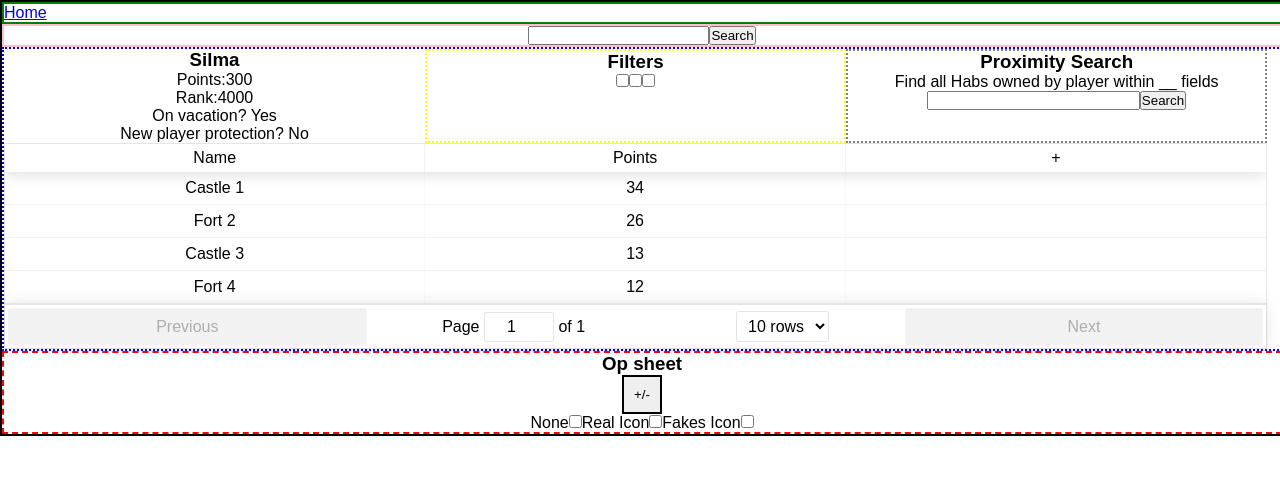
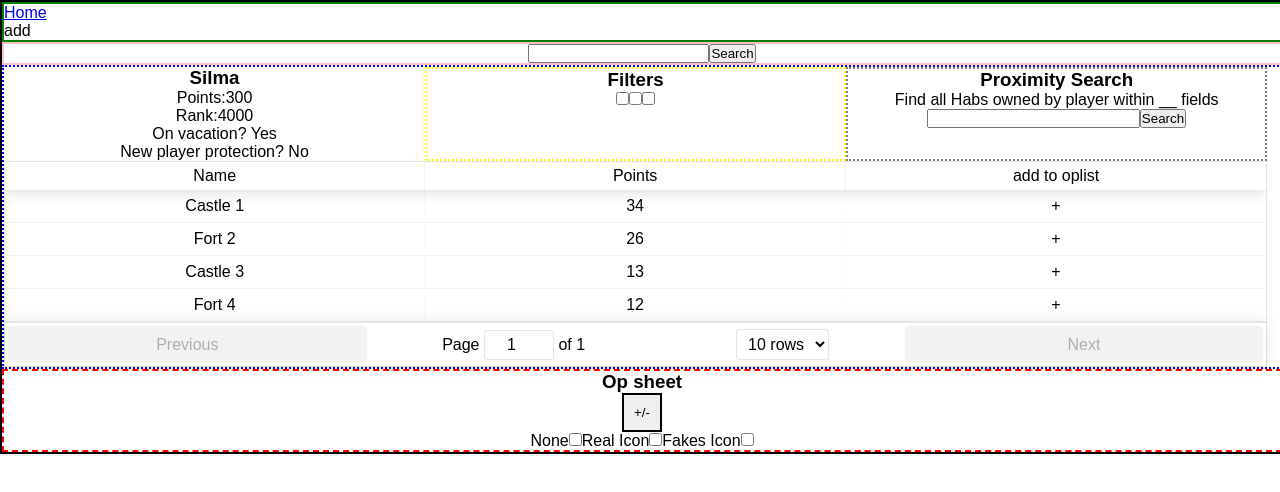
Before and after one commit to jmc617/op-sheet-builder, a React (Create React App) app: page /player in a window 1280 px wide. Shown: the top 492 px of the page. Built offline with nearby package versions, Linux system fonts and the light colour scheme; what apollo-link-state would draw is missing.

Commit message:
add list items to state

```diff
--- /dev/null
+++ b/src/components/Player/Information/AddToOpsheetButton.js
@@ -0,0 +1,13 @@
+import React, { Component } from 'react';
+
+class AddToOpsheetButton extends Component {
+    render() {
+
+      return (
+
+          <div>+</div>
+      );
+    }
+  }
+
+export default AddToOpsheetButton;
--- a/src/components/Player/Information/HabitatList.js
+++ b/src/components/Player/Information/HabitatList.js
@@ -1,10 +1,13 @@
 import React, { Component } from 'react';
 import ReactTable from 'react-table';
 import 'react-table/react-table.css';
+import AddToOpsheetButton from './AddToOpsheetButton';
 
 class HabitatList extends Component  {
 
   render() {
+
+
     const playerData = [{
       //from player.json to search for habData
       habitatIDs: [12,34,67,78]
@@ -32,7 +35,10 @@ class HabitatList extends Component  {
       Header: 'Points',
       accessor: 'points',
     }, {
-      Header: '+'
+      Header: 'add to oplist',
+      accessor: 'name',
+      Cell: < AddToOpsheetButton />,
+
     }]
 
     return (
--- a/src/components/Player/Information/Information.js
+++ b/src/components/Player/Information/Information.js
@@ -13,7 +13,7 @@ class Information extends Component {
           <Text />
           <Filters />
           <ProximitySearch />
-          <HabitatList />
+          <HabitatList  />
 
         </div>
       );
--- a/src/components/Player/Opsheet/List.js
+++ b/src/components/Player/Opsheet/List.js
@@ -3,6 +3,9 @@ import React, { Component } from 'react';
 class List extends Component {
   render() {
     const { listClassName } = this.props;
+    const { opSheetItems } = this.props;
+
+    console.log(opSheetItems)
 
     return (
     < div className={listClassName}  >
--- a/src/components/Player/Opsheet/Opsheet.js
+++ b/src/components/Player/Opsheet/Opsheet.js
@@ -15,9 +15,15 @@ class Opsheet extends Component {
     this.listClassNameChange();
   };
 
+
+
     render(){
 
       const { listClassName } = this.state;
+      const { opSheetItems} = this.props;
+
+
+      console.log(opSheetItems)
 
       return (
         <div className="opsheet-wrapper">
@@ -25,7 +31,10 @@ class Opsheet extends Component {
           <button className='collapse-toggle' onClick={this.toggleSheetCollapseExpand}>+/-</button>
 
           <ListType />
-          <List listClassName={listClassName}/>
+          <List
+            listClassName={listClassName}
+            opSheetItems={opSheetItems}
+          />
 
         </div>
       );
--- a/src/components/Player/Player.js
+++ b/src/components/Player/Player.js
@@ -6,15 +6,34 @@ import Search from './Search/Search';
 
 
 class Player extends Component {
+  state = {
+    opSheetItems: [],
+  };
+
+  addItemToOpsheet = (name) => {
+    return () => {
+      this.setState(state => {
+        const opSheetItems = state.opSheetItems.concat(name)
+        console.log(opSheetItems);
+        return opSheetItems
+      });
+    }
+  }
+
   render() {
+
+    const { opSheetItems } = this.state;
+
+
     return (
       <div className="wrapper">
           <div className='nav'>
               <Link to='/'> Home </Link>
+              <div onClick={this.addItemToOpsheet('test')}>add</div>
           </div>
           <Search />
           <Information />
-            <Opsheet />
+          <Opsheet opSheetItems={opSheetItems}/>
       </div>
     );
   }
```
Lines whose indentation alone changed are shown as unchanged.
